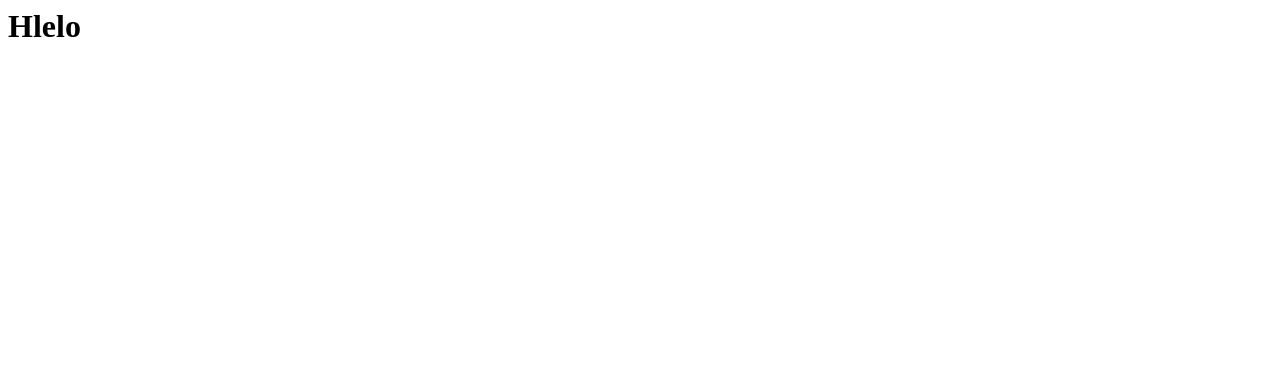
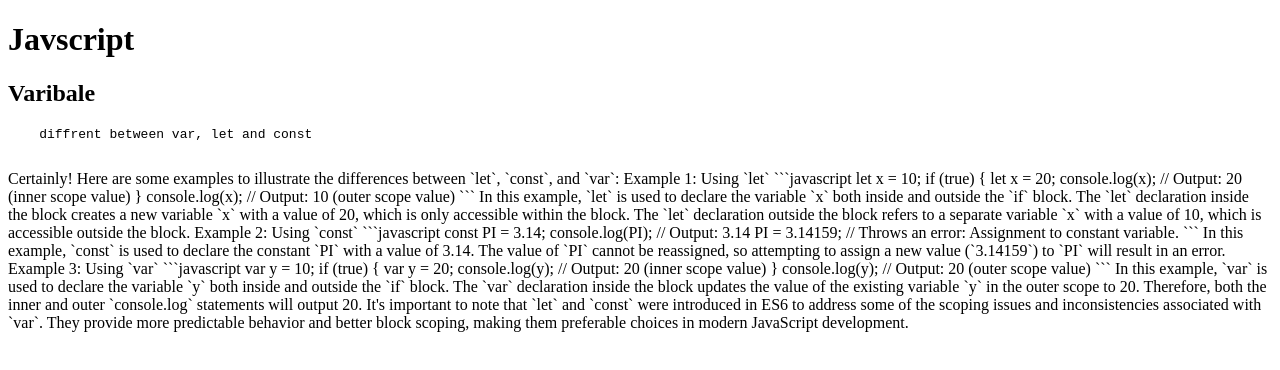
Before and after one commit to amikevadiya/javascript, a plain HTML site: page index.html in a window 1280 px wide. Drawn offline with Linux system fonts and the light colour scheme.

Commit message:
Update index.html

````diff
--- a/index.html
+++ b/index.html
@@ -1,3 +1,50 @@
+<!DOCTYPE html>
 <html>
-<h1>Hlelo </h1>
-<html>
+<head>
+<title>Page Title</title>
+</head>
+<body>
+
+<h1>Javscript</h1>
+
+  <h2>Varibale</h2>
+  <pre>
+    diffrent between var, let and const
+  </pre>
+Certainly! Here are some examples to illustrate the differences between `let`, `const`, and `var`:
+
+Example 1: Using `let`
+```javascript
+let x = 10;
+if (true) {
+  let x = 20;
+  console.log(x); // Output: 20 (inner scope value)
+}
+console.log(x); // Output: 10 (outer scope value)
+```
+In this example, `let` is used to declare the variable `x` both inside and outside the `if` block. The `let` declaration inside the block creates a new variable `x` with a value of 20, which is only accessible within the block. The `let` declaration outside the block refers to a separate variable `x` with a value of 10, which is accessible outside the block.
+
+Example 2: Using `const`
+```javascript
+const PI = 3.14;
+console.log(PI); // Output: 3.14
+
+PI = 3.14159; // Throws an error: Assignment to constant variable.
+```
+In this example, `const` is used to declare the constant `PI` with a value of 3.14. The value of `PI` cannot be reassigned, so attempting to assign a new value (`3.14159`) to `PI` will result in an error.
+
+Example 3: Using `var`
+```javascript
+var y = 10;
+if (true) {
+  var y = 20;
+  console.log(y); // Output: 20 (inner scope value)
+}
+console.log(y); // Output: 20 (outer scope value)
+```
+In this example, `var` is used to declare the variable `y` both inside and outside the `if` block. The `var` declaration inside the block updates the value of the existing variable `y` in the outer scope to 20. Therefore, both the inner and outer `console.log` statements will output 20.
+
+It's important to note that `let` and `const` were introduced in ES6 to address some of the scoping issues and inconsistencies associated with `var`. They provide more predictable behavior and better block scoping, making them preferable choices in modern JavaScript development.
+
+</body>
+</html>
````
